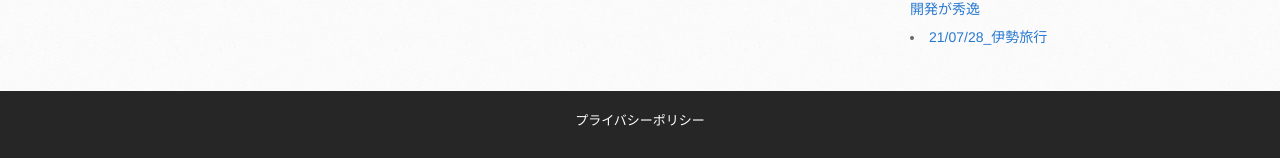
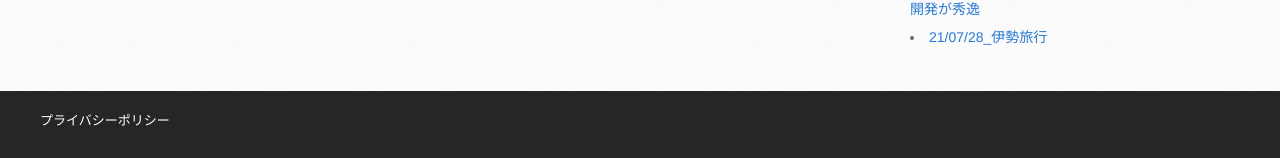
Before and after one commit to mtaketani113/mtaketani113.github.io, a Jekyll site: the page built from index.md, in a window 1280 px wide. Shown: the part 2905-3063 px from the top of the page. Built offline with Jekyll 4.4.1, drawn with Linux system fonts in a browser that asks for light colours; comment, search, counter and statistics services are not loaded; the repository's description, which GitHub fills in, is left out.

Commit message:
footerの位置修正

```diff
--- a/_layouts/default.html
+++ b/_layouts/default.html
@@ -136,7 +136,9 @@
       </script>
     {% endif %}
     <footer>
-      <a href="/privacy-policy.html">プライバシーポリシー</a>
+      <div class="left">
+        <a href="/privacy-policy.html">プライバシーポリシー</a>
+      </div>
     </footer>
   </body>
 </html>
--- a/_sass/jekyll-theme-architect.scss
+++ b/_sass/jekyll-theme-architect.scss
@@ -323,8 +323,13 @@ footer {
   margin-top: 40px;
   font-size: 13px;
   color: #fff;
-  text-align: center;
+
   background-color: #272626;
+}
+
+footer div.left {
+  text-align: left;
+  margin-left: 40px;
 }
 
 footer a {
```
